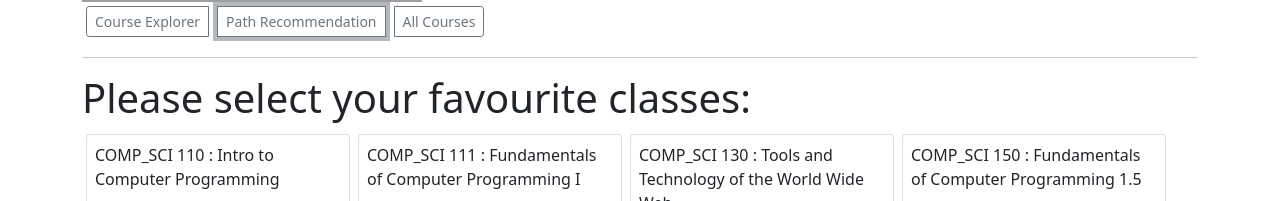
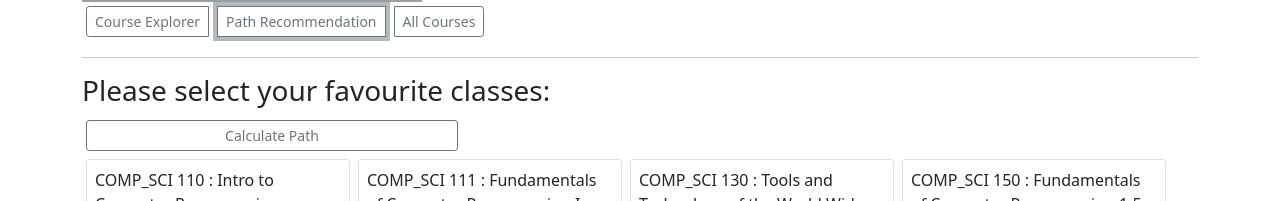
Before and after one commit to 397-f21/crouton.nu, a React (Create React App) app: page / in a window 1280 px wide. Both pictures are taken after a click on the button "Path Recommendation". Shown: the part 178-379 px from the top of the page. Built offline with nearby package versions, Linux system fonts and the light colour scheme; grey boxes are pictures that could not be loaded.

Commit message:
PathRecom: three more todos

```diff
--- a/src/components/PathRecom.js
+++ b/src/components/PathRecom.js
@@ -1,18 +1,33 @@
 const { useState } = require('react');
-
-
 const PathRecom = () => {
     const courses = require('../files/toy_courses.json');
     const coursesArr = Object.entries(courses);
 
     const [selected, setSelected] = useState([]);
+    const [path, setPath] = useState([]);
 
     return (
         <>
             <hr></hr>
-            <h1> Please select your favourite classes: </h1>
+            <h3> Please select your favourite classes: </h3>
+            <button className="btn btn-outline-secondary btn-sm m-1 col-4" onClick={() => findPath([], selected, courses, setPath)}>
+                Calculate Path
+            </button>
+
+            {
+                path.length === 0 ?
+                null:
+                <div>
+                    <h3> Here is your courses Path </h3>
+                    <div className = "col-6">
+                        {path.map(course => <SimpleCourse course = {course}/>) }
+                    </div>
+                    <hr></hr>
+                </div>
+            }
+
             <div className="course-list">
-                {coursesArr.map((course) => <SelectableCourses course={course} setSelected={setSelected}
+                {coursesArr.map((course) => <SelectableCourse course={course} setSelected={setSelected}
                                                    selected={selected} />)}
             </div>
         </>
@@ -21,7 +36,7 @@ const PathRecom = () => {
 
 }
 
-const SelectableCourses = ({course, setSelected, selected}) => {
+const SelectableCourse = ({course, setSelected, selected}) => {
 
     if (!course) {
         return;
@@ -41,6 +56,17 @@ const SelectableCourses = ({course, setSelected, selected}) => {
     );
 }
 
+const SimpleCourse = ({course}) => {
+    if (!course) {
+        return null;
+    }
+    return (
+        <div className="card m-1 p-2">
+            {course[0]} : {course[1].course_name}
+        </div>
+    );
+}
+
 const select = (course, setSelected, selected) => {
     setSelected([...selected, course])
 }
@@ -49,13 +75,42 @@ const deselect = (course, setSelected, selected) => {
     setSelected(selected.filter(single => single[0] !== course[0]));
 }
 
-// const findPath = ({selected, allCourses}) => (
-//     <>
-//       <button className="btn btn-outline-secondary btn-sm m-1" onClick={() => setTool(tool)}>
-//                 {tool}
-//       </button>
-//     </>
-// );
+const findPath = (done, todo, courses, setPath) => {
+
+    if (todo.length === 0){
 
 
+        // Remove Duplicates;
+        let seen = new Set();
+        const result = done.filter(single => {
+            const haveSeen = seen.has(single[0]);
+            seen.add(single[0]);
+            return !haveSeen;
+        })
+        console.log(result);
+
+        // TODO: Remove Unnecessary Courses;
+        // setPath(removeUnnecessaryCourses(result));
+
+        // TODO: Not just reverse(), need a topological sorting.
+        setPath(result.reverse());
+
+        return;
+    }
+
+    let newTodo = [];
+    for (let i = 0; i < todo.length; i++) {
+
+        // TODO: Some prereqs are undefined because they are math courses which are not in the json file
+        const preReqs = todo[i][1].Prereqs.map(prereq => [prereq[0], courses[prereq[0]]]);
+        newTodo = [...newTodo, ...preReqs];
+    }
+    findPath ([...done, ...todo], newTodo, courses, setPath);
+}
+
+// TODO:
+// const removeUnnecessaryCourses = (courses) => {
+
+// }
+
 export default PathRecom;
```
